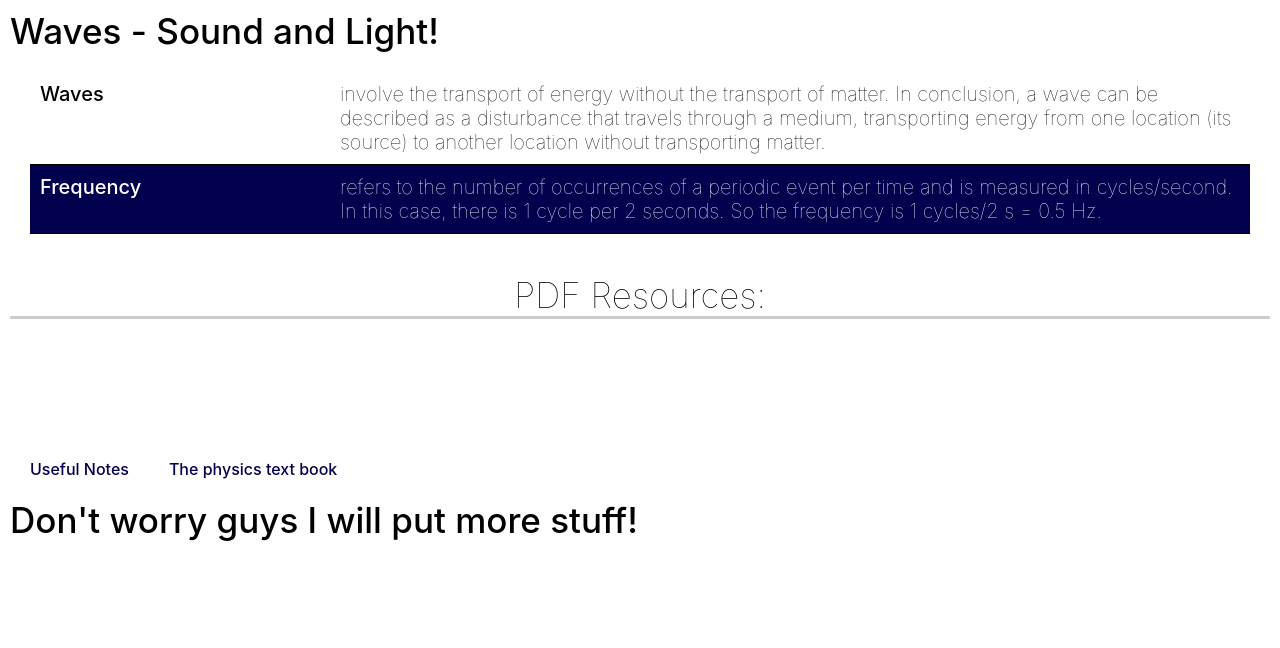
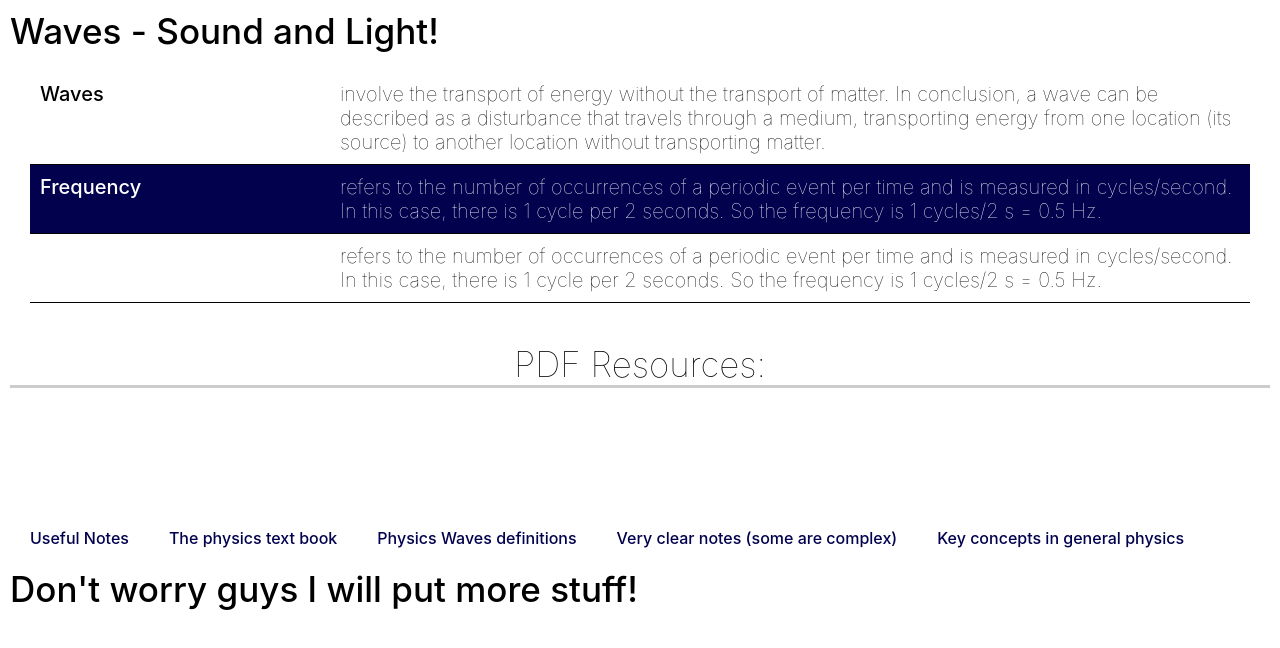
Before and after one commit to mosesmadale/year11, a plain HTML site: page physics.html in a window 1280 px wide. Drawn offline with nearby package versions, Linux system fonts and the light colour scheme.

Commit message:
Add files via upload

```diff
--- a/physics.html
+++ b/physics.html
@@ -21,6 +21,10 @@
                 <div class="term">Frequency</div>
                 <div class="definition">refers to the number of occurrences of a periodic event per time and is measured in cycles/second. In this case, there is 1 cycle per 2 seconds. So the frequency is 1 cycles/2 s = 0.5 Hz.</div>
             </div>
+            <div class="key-term-element">
+                <div class="term"></div>
+                <div class="definition">refers to the number of occurrences of a periodic event per time and is measured in cycles/second. In this case, there is 1 cycle per 2 seconds. So the frequency is 1 cycles/2 s = 0.5 Hz.</div>
+            </div>
 
         </div>
         <div class="pdf-s-title"></div>
@@ -37,6 +41,24 @@
                     <div class="pdf-s-label">The physics text book</div>
                 </div>
             </a>
+            <a href="https://pmt.physicsandmathstutor.com/download/Physics/GCSE/Notes/Edexcel-IGCSE/3-Waves/Definitions%20-%20Topic%203%20-%20Waves%20-%20Edexcel%20Physics%20IGCSE.pdf" target="_blank">
+                <div class="pdf-s">
+                    <div class="pdf-s-pic"></div>
+                    <div class="pdf-s-label">Physics Waves definitions</div>
+                </div>
+            </a>
+            <a href="http://www.wu.ece.ufl.edu/books/Physics/wave/wwol1.pdf" target="_blank">
+                <div class="pdf-s">
+                    <div class="pdf-s-pic"></div>
+                    <div class="pdf-s-label">Very clear notes (some are complex)</div>
+                </div>
+            </a>
+            <a href="http://quintschool.com/wp-content/uploads/2015/04/Definition-physics-igcse-cie_watermark_2560-02-13-11-27-27.pdf" target="_blank">
+                <div class="pdf-s">
+                    <div class="pdf-s-pic"></div>
+                    <div class="pdf-s-label">Key concepts in general physics</div>
+                </div>
+            </a>
         </div>
         <div class="resources-title">
             Don't worry guys I will put more stuff!
```
